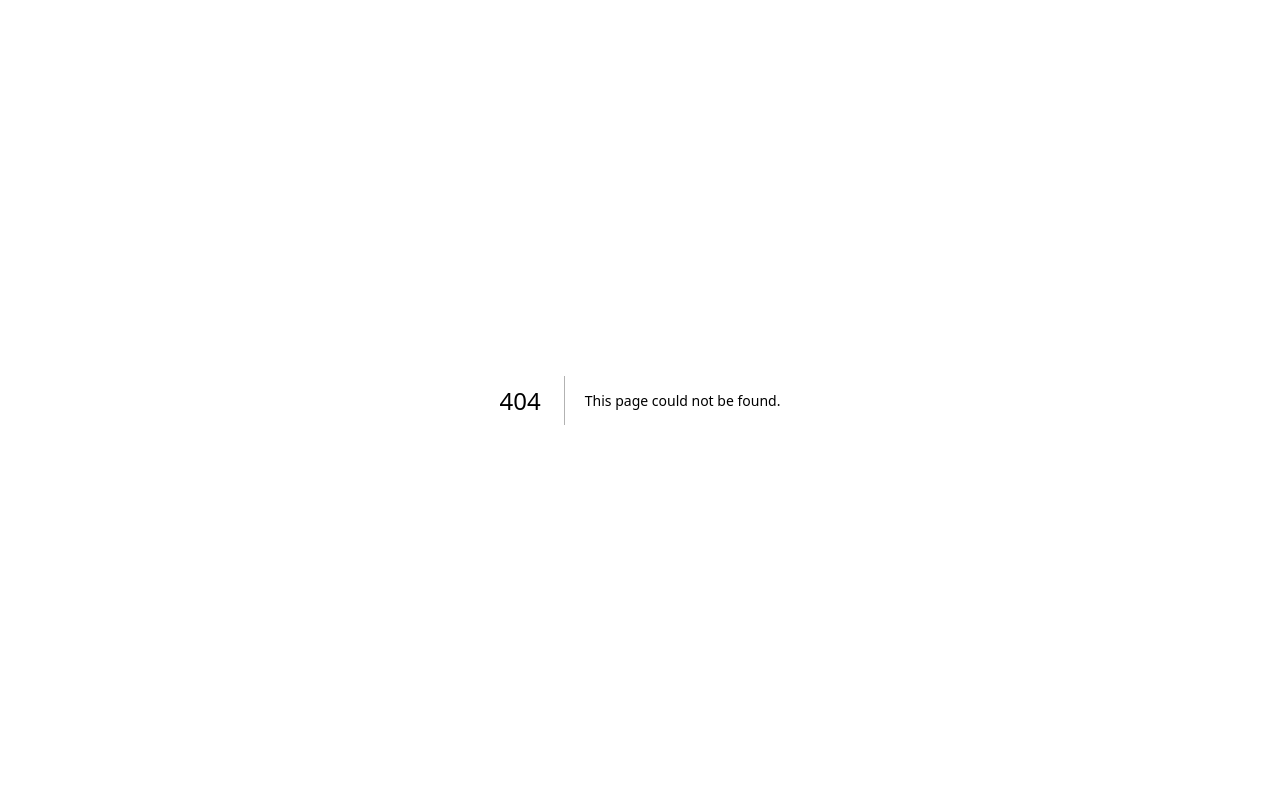
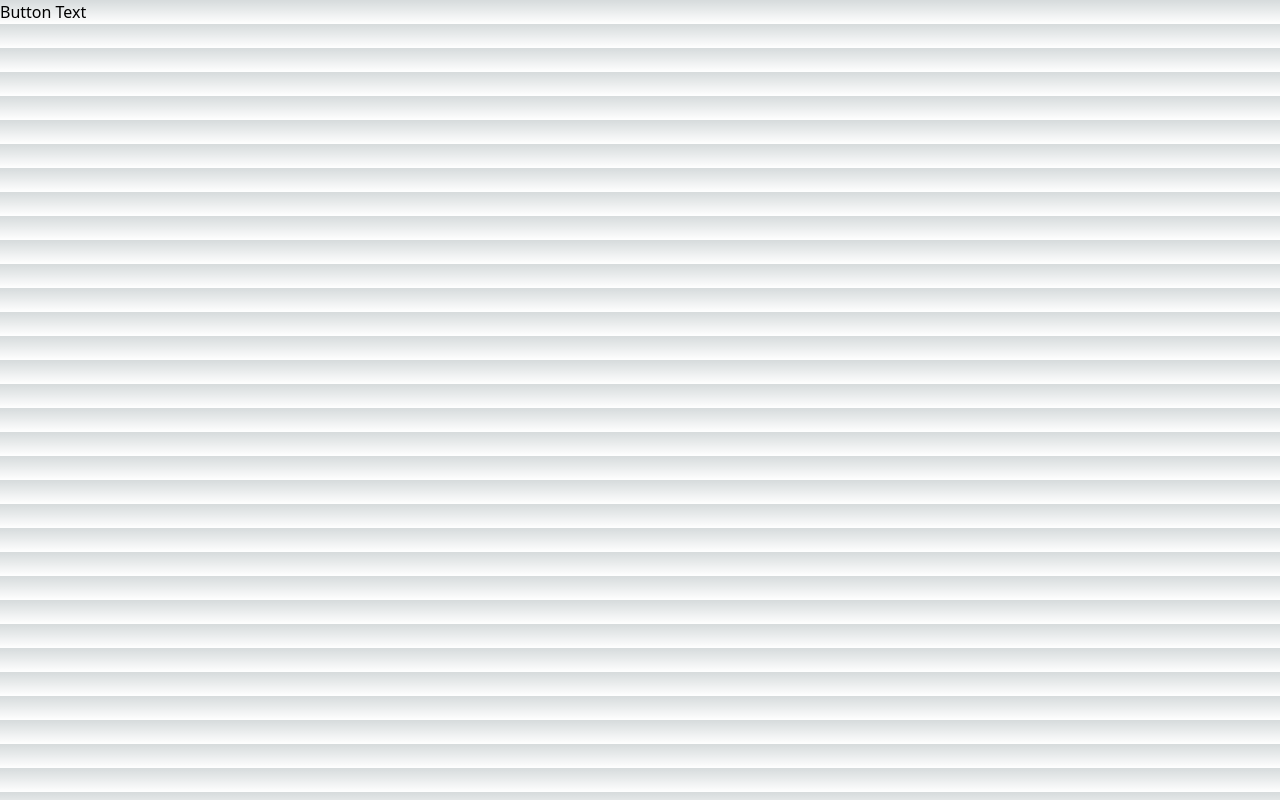
Before and after one commit to fullstackatbrown/rangel-research, a Next.js app: page /button-link-test in a window 1280 px wide. Before the commit this address had no page. Built offline with nearby package versions, Linux system fonts and the light colour scheme.

Commit message:
feat: Create test page for button link component

```diff
--- a/src/components/buttonLink.tsx
+++ b/src/components/buttonLink.tsx
@@ -10,9 +10,7 @@ const ButtonLink = (props: Props) => {
   return (
     <div>
         <Link href={props.url}>
-            <a>
-                <button>{props.text}</button>
-            </a>
+            <button>{props.text}</button>
         </Link>
     </div>
   )
--- /dev/null
+++ b/src/pages/button-link-test.tsx
@@ -0,0 +1,12 @@
+import ButtonLink from "@/components/buttonLink";
+import React from "react";
+
+const ButtonLinkTest = () => {
+    return (
+        <div>
+            <ButtonLink text="Button Text" url="https://google.com"/>
+        </div>
+    )
+};
+
+export default ButtonLinkTest;
```
